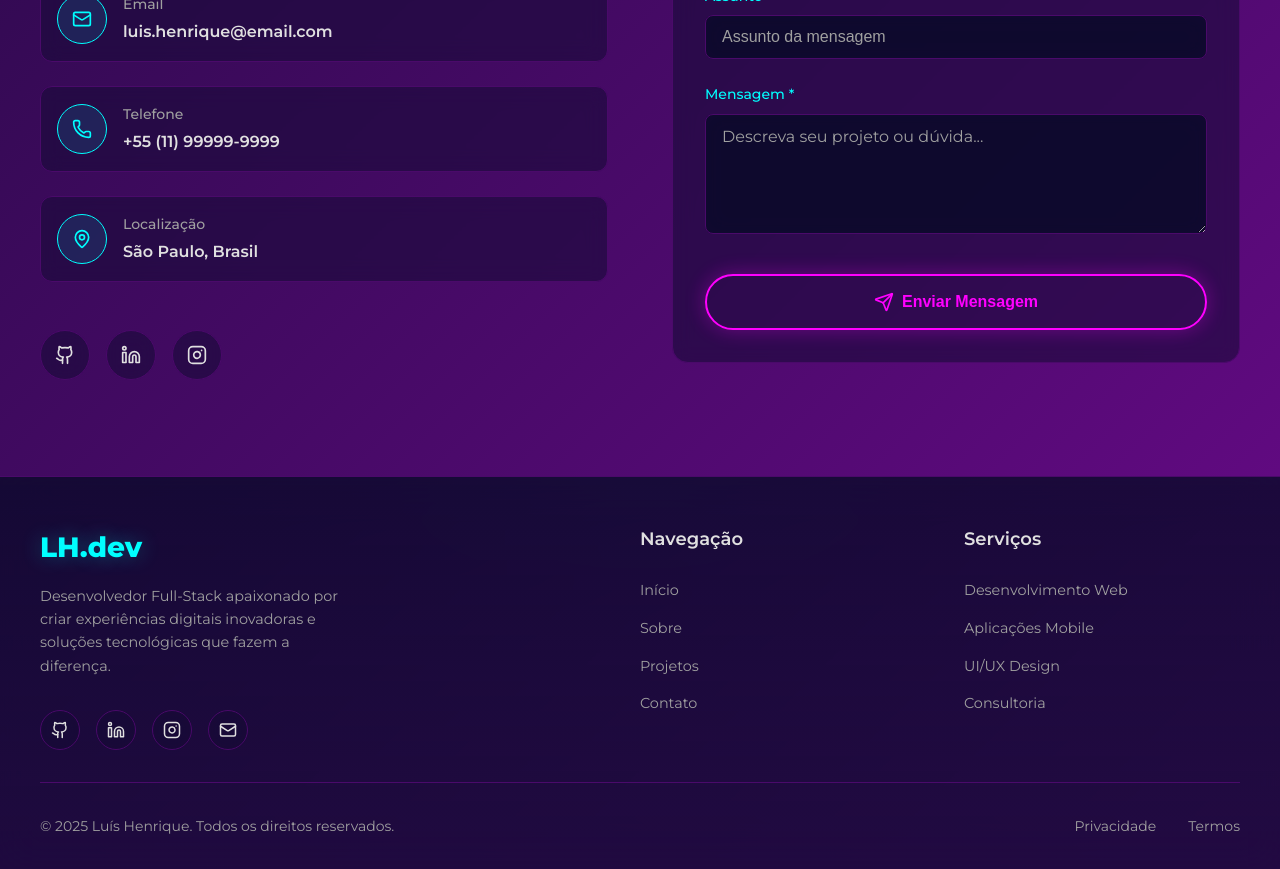
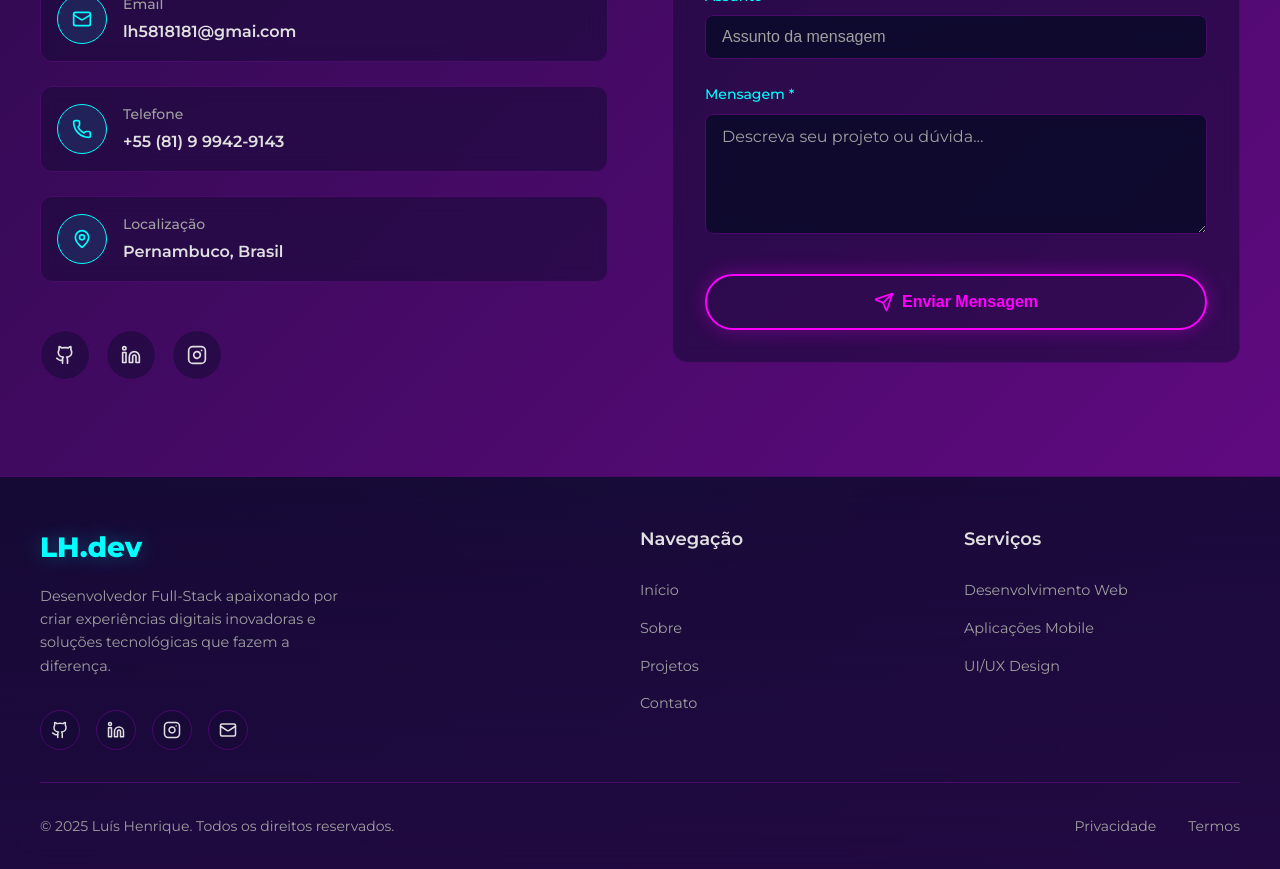
Before and after one commit to lh5818181/Cyberfolio, a React (Vite) app: page / in a window 1280 px wide. Shown: the part 4240-5109 px from the top of the page. Built offline with nearby package versions, Linux system fonts and the light colour scheme.

Commit message:
Pequenos ajustes nas redes sociais do contact e footer

```diff
--- a/src/components/Contact/index.tsx
+++ b/src/components/Contact/index.tsx
@@ -104,17 +104,17 @@ const Contact: React.FC<ContactProps> = ({ className }) => {
     {
       icon: Mail,
       label: 'Email',
-      value: 'luis.henrique@email.com',
+      value: 'lh5818181@gmai.com',
     },
     {
       icon: Phone,
       label: 'Telefone',
-      value: '+55 (11) 99999-9999',
+      value: '+55 (81) 9 9942-9143',
     },
     {
       icon: MapPin,
       label: 'Localização',
-      value: 'São Paulo, Brasil',
+      value: 'Pernambuco, Brasil',
     },
   ];
 
@@ -124,12 +124,12 @@ const Contact: React.FC<ContactProps> = ({ className }) => {
   const socialLinks: SocialLinkData[] = [
     {
       icon: Github,
-      href: 'https://github.com',
+      href: 'https://github.com/lh5818181',
       label: 'GitHub',
     },
     {
       icon: Linkedin,
-      href: 'https://linkedin.com',
+      href: 'https://www.linkedin.com/in/luis-henrique-fullstack/',
       label: 'LinkedIn',
     },
     {
--- a/src/components/Footer/index.tsx
+++ b/src/components/Footer/index.tsx
@@ -70,12 +70,12 @@ const Footer: React.FC<FooterProps> = ({ className }) => {
   const socialLinks: SocialLinkData[] = [
     {
       icon: Github,
-      href: 'https://github.com',
+      href: 'https://github.com/lh5818181',
       label: 'GitHub',
     },
     {
       icon: Linkedin,
-      href: 'https://linkedin.com',
+      href: 'https://www.linkedin.com/in/luis-henrique-fullstack/',
       label: 'LinkedIn',
     },
     {
@@ -85,7 +85,7 @@ const Footer: React.FC<FooterProps> = ({ className }) => {
     },
     {
       icon: Mail,
-      href: 'mailto:luis.henrique@email.com',
+      href: 'mailto:lh5818181@gmail.com',
       label: 'Email',
     },
   ];
@@ -107,7 +107,6 @@ const Footer: React.FC<FooterProps> = ({ className }) => {
     { label: 'Desenvolvimento Web', href: '#services' },
     { label: 'Aplicações Mobile', href: '#services' },
     { label: 'UI/UX Design', href: '#services' },
-    { label: 'Consultoria', href: '#services' },
   ];
 
   /**
```
